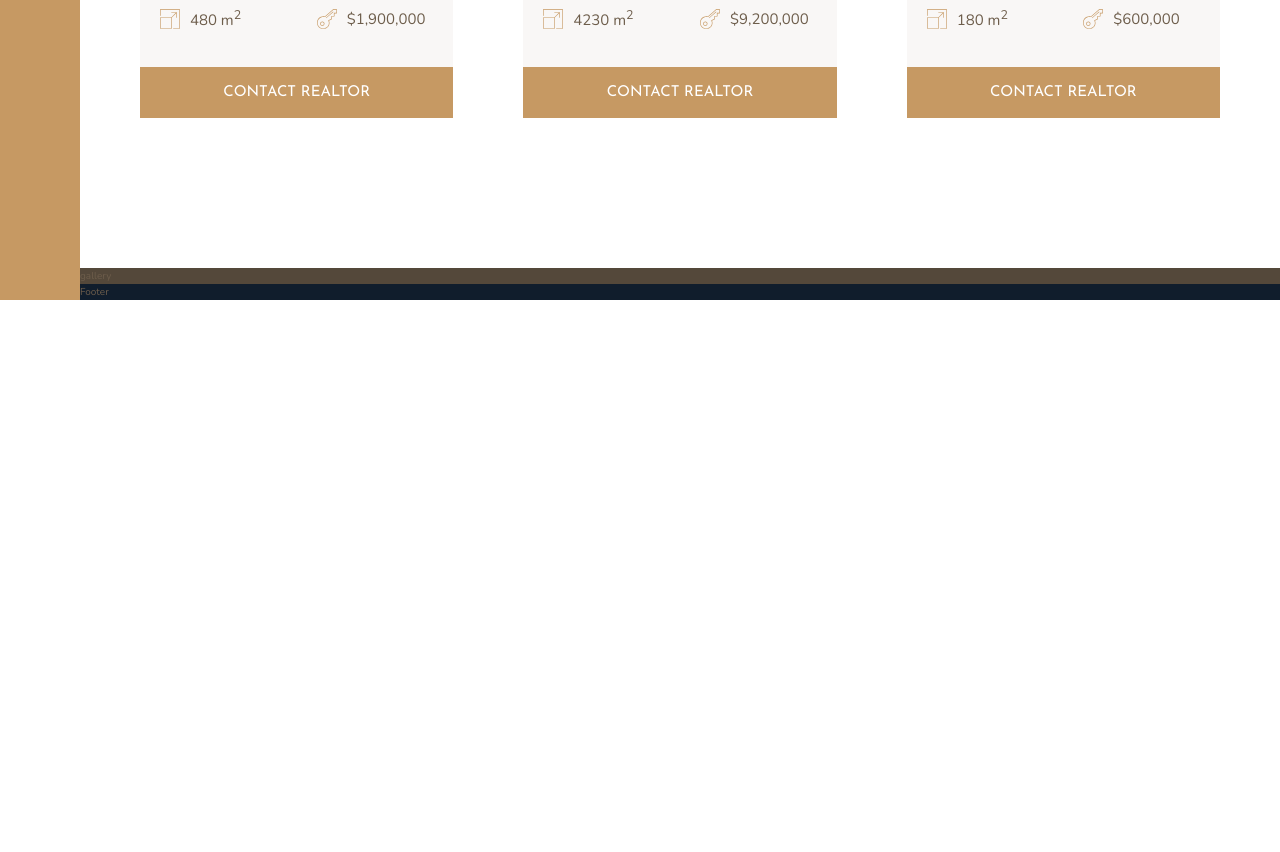
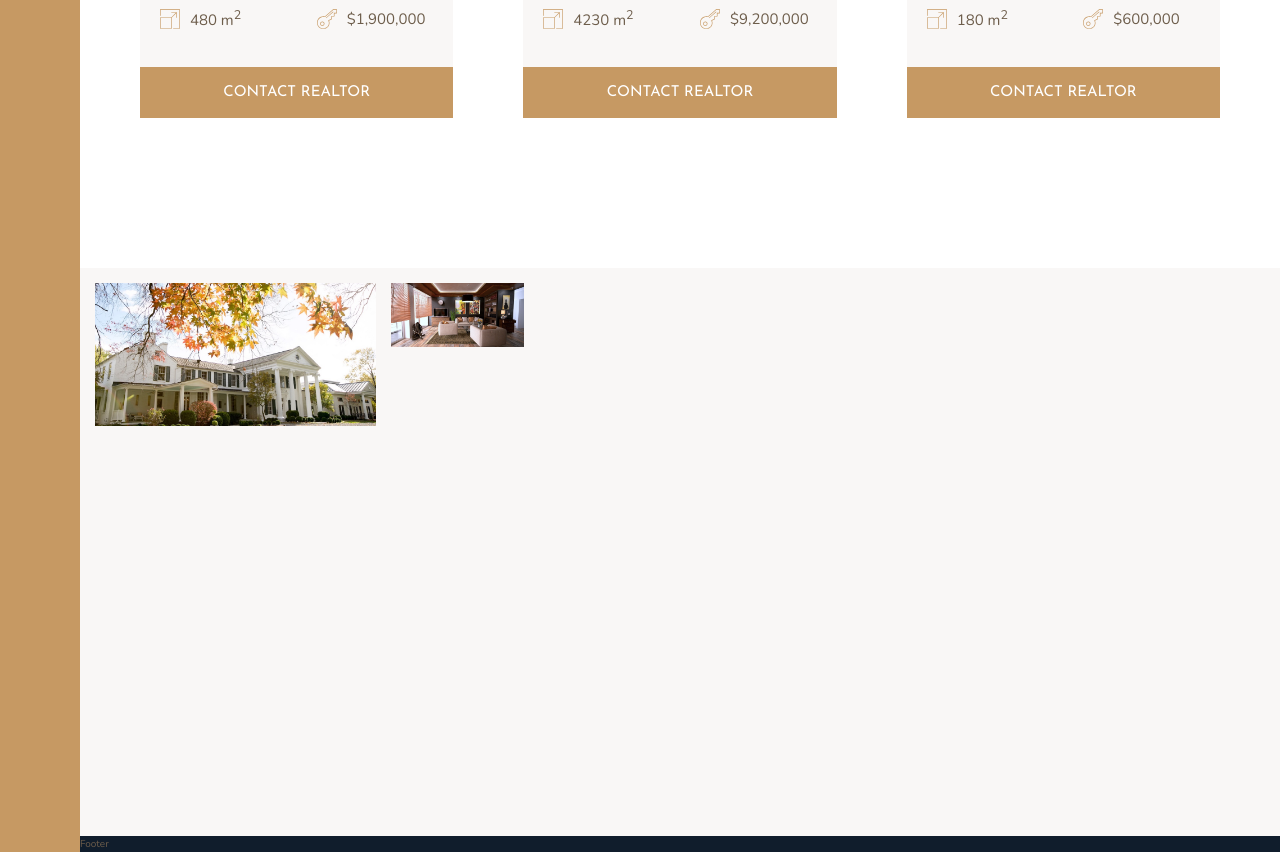
Before and after one commit to mokiong/Nexter-, a website: page index.html in a window 1280 px wide. Shown: the part 2804-3656 px from the top of the page. Before the commit the page ends 3104 px from the top, so only its background shows below. Drawn offline with nearby package versions, Linux system fonts and the light colour scheme.

Commit message:
Start gallery section

```diff
--- a/index.html
+++ b/index.html
@@ -329,7 +329,21 @@
             </div>
         </section>
 
-        <section class="gallery">gallery</section>
+        <section class="gallery">
+            <figure class="gallery__item gallery__item--1">
+                <img
+                    src="img/gal-1.jpeg"
+                    alt="Gallery image 1"
+                    class="gallery__img"
+                />
+            </figure>
+
+            <img
+                src="img/gal-2.jpeg"
+                alt="Gallery image 2"
+                class="gallery__img"
+            />
+        </section>
 
         <footer class="footer">Footer</footer>
     </body>
--- a/sass/_gallery.scss
+++ b/sass/_gallery.scss
@@ -1,4 +1,24 @@
 .gallery {
-    background-color: $color-grey-dark-1;
+    background-color: $color-grey-light-1;
     grid-column: full-start / full-end;
+
+    display: grid;
+    grid-template-columns: repeat(8, 1fr);
+    grid-template-rows: repeat(7, 5vw);
+    gap: 1.5rem;
+    padding: 1.5rem;
+
+    &__item {
+        &--1 {
+            grid-row: 1 / span 2;
+            grid-column: 1 / span 2;
+        }
+    }
+
+    &__img {
+        width: 100%;
+        height: 100%;
+        object-fit: cover;
+        display: block;
+    }
 }
```
Also changed, not shown: css/style.css.
